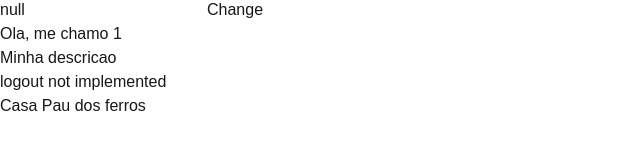
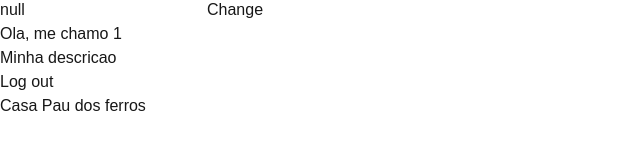
Before and after one commit to MrPanda05/Casa-Pau-Dos-Ferros-frontend, a Next.js app in the folder frontend/: page /user/1 in a window 1280 px wide. Shown: the part 200-350 px from the top of the page, without its empty margins (0-640 px from the left). Built offline with nearby package versions, Linux system fonts and the light colour scheme.

Commit message:
Historia 3 | Logout de usuario
added logout button to user page

added logout http request

added logoutbutton component

fixed check if user isLogged int

```diff
--- a/frontend/src/app/user/[id]/page.tsx
+++ b/frontend/src/app/user/[id]/page.tsx
@@ -1,4 +1,5 @@
 'use server'
+import LogOutButton from "@/components/LoginRelated/LogOutButton"
 import Avatar from "@/components/userRelated/Avatar"
 
 export default async function Page({
@@ -23,8 +24,7 @@ export default async function Page({
               Minha descricao
             </div>
             <div>
-              {/* <LogOutButton /> */}
-              logout not implemented
+              <LogOutButton />
             </div>
         </div>
     )
--- /dev/null
+++ b/frontend/src/components/LoginRelated/LogOutButton.tsx
@@ -0,0 +1,31 @@
+'use client'
+
+import { LogOut } from "./authCommons"
+import { useRouter } from 'next/navigation';
+import { useState } from "react";
+
+export default function LogOutButton(){
+    const router = useRouter();
+    const [isLoggingOut, setIsLoggingOut] = useState(false);
+
+    const handleSubmit = async (e: React.FormEvent) => {
+        e.preventDefault();
+        setIsLoggingOut(true);
+        try {
+            await LogOut();
+            router.push('/auth/login');
+        } catch (error) {
+            console.error("Error during logout:", error);
+          } finally {
+            setIsLoggingOut(false); // Reset loading state
+          }
+    }
+
+    return(
+        <form onSubmit={handleSubmit}>
+            <button type="submit" disabled={isLoggingOut} className="bg-cyan-400 rounded-md w-64 hover:bg-cyan-500 active:bg-cyan-300 disabled:bg-cyan-200">
+                Log out
+            </button>
+        </form>
+    )
+}
--- a/frontend/src/components/LoginRelated/UserLogged.tsx
+++ b/frontend/src/components/LoginRelated/UserLogged.tsx
@@ -13,8 +13,10 @@ export default function UserLogged(){
         const checkUserLogged = async () => {
             const isUserLoged = await CoockieExist("token");
             if(isUserLoged){
-                const username = await CoockieGet("username")
-                setuserURL(`/user/${username?.value}`)
+                const userId = await CoockieGet("userId")
+                setuserURL(`/user/${userId?.value}`)
+            }else{
+                setuserURL('/auth/login')
             }
         };
         checkUserLogged();
--- a/frontend/src/components/LoginRelated/authCommons.ts
+++ b/frontend/src/components/LoginRelated/authCommons.ts
@@ -120,6 +120,33 @@ async function LogUser(e: React.FormEvent<HTMLFormElement>) {
 }
 
 
+export async function LogOut(){
+
+    try {
+        const token = await CoockieGet("token")
+        console.log(token?.value)
+        const response = await axios.post('http://127.0.0.1:8000/api/logout/',{
+            token: token?.value
+        }, {
+            headers: {
+                Authorization: `token ${token?.value}`,
+            }})
+        console.log("trying to log out user")
+        console.log(response.status)
+        console.log(response.data.message)
+        await CoockieDeleter("token")
+        await CoockieDeleter("userId")
+        return { data: response.data.message, status: response.status }
+    } catch (err) {
+        if (axios.isAxiosError(err) && err.response) {
+            return { data: err.response.data, status: err.response.status };
+        } else {
+            return { data: 'unknown', status: 500 };
+        }
+    }
+  }
+
+
 export type { ISwitch, ISubmit };
 
 export { RegiterUser, LogUser }
```
